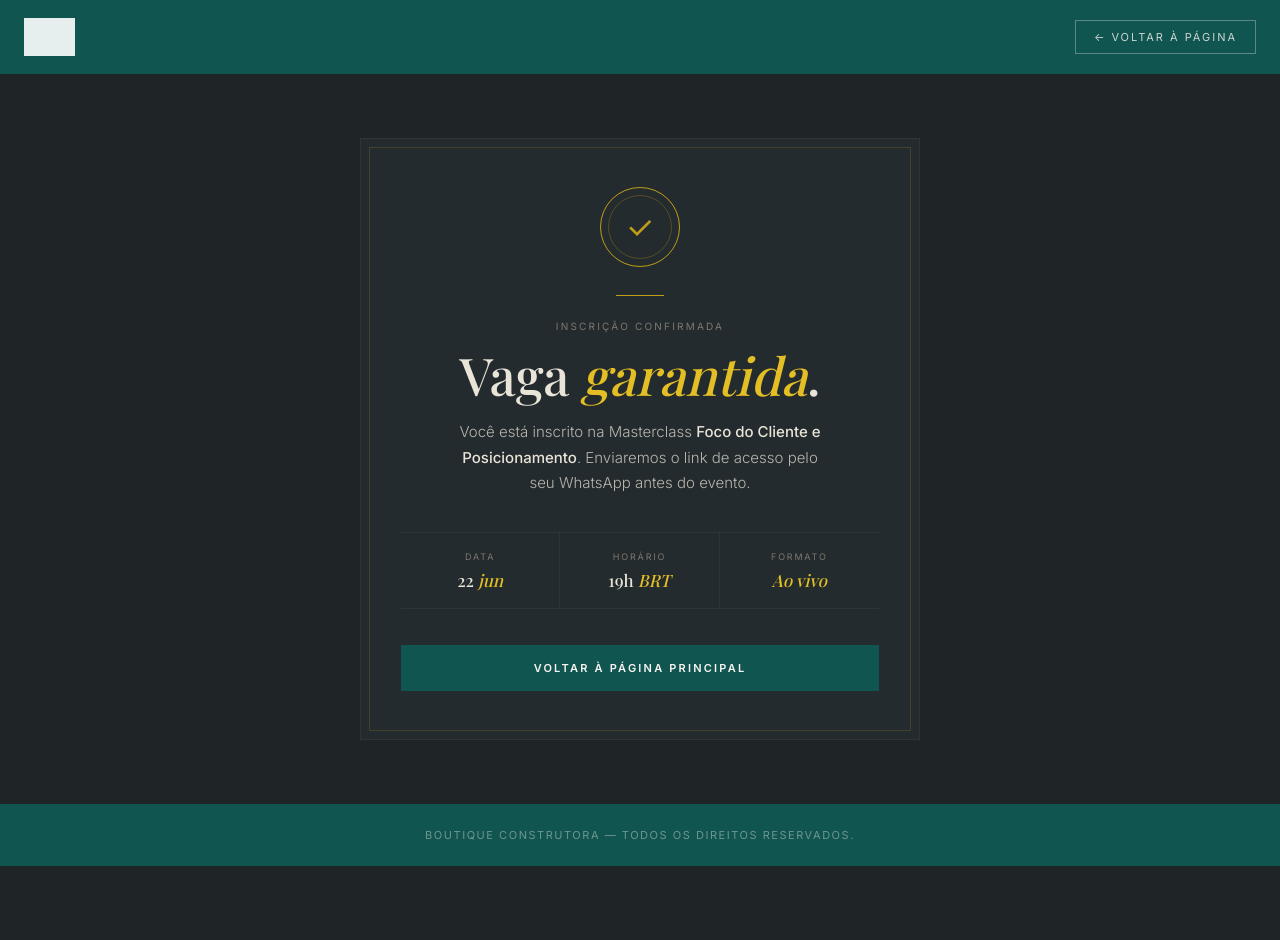
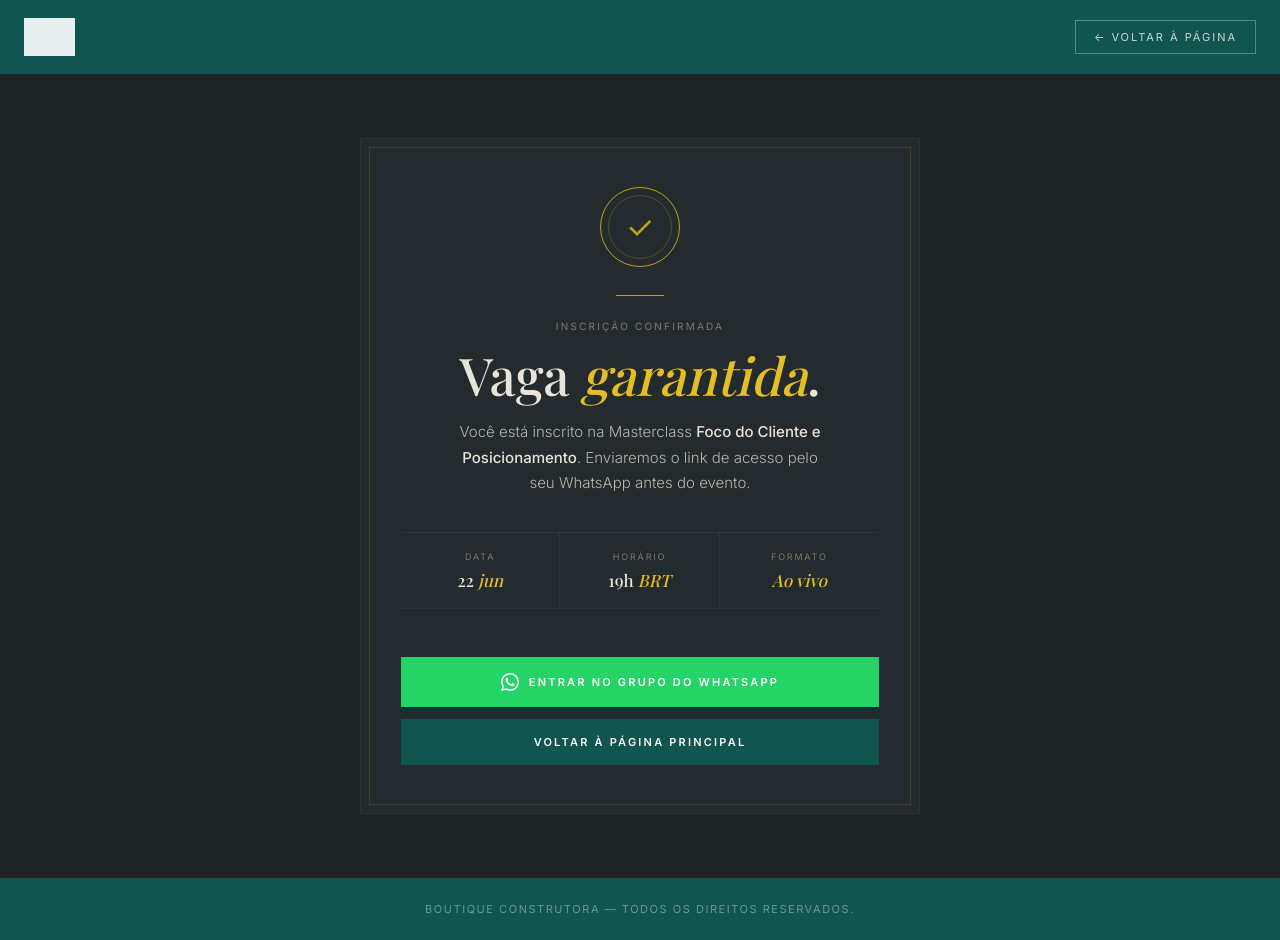
Before and after one commit to LeviBenzecry19/LEADS, a website: page obrigado.html in a window 1280 px wide. Before the commit the page ends 866 px from the top, so only its background shows below. Drawn offline with nearby package versions, Linux system fonts and the light colour scheme; grey boxes are pictures that could not be loaded; a web font is replaced by a local one.

Commit message:
zap grupo

```diff
--- a/obrigado.html
+++ b/obrigado.html
@@ -184,6 +184,25 @@
   }
   .btn-cta:hover { background: var(--primary-dark); }
 
+  /* WhatsApp button */
+  .btn-whatsapp {
+    display: inline-flex; align-items: center; justify-content: center; gap: 10px;
+    width: 100%;
+    background: #25D366;
+    color: #fff;
+    border: 1px solid #25D366;
+    padding: 15px 24px;
+    font-family: var(--sans);
+    font-size: 11px; letter-spacing: .2em; text-transform: uppercase;
+    font-weight: 600;
+    text-decoration: none;
+    transition: background .2s;
+    cursor: pointer;
+    margin-top: 12px;
+  }
+  .btn-whatsapp:hover { background: #1ebe5d; border-color: #1ebe5d; }
+  .btn-whatsapp svg { flex-shrink: 0; }
+
   /* ── Footer ── */
   footer {
     background: var(--primary);
@@ -226,7 +245,11 @@
       </div>
     </div>
 
-    <a class="btn-cta" href="/">Voltar à página principal</a>
+    <a class="btn-whatsapp" href="https://chat.whatsapp.com/J0SrCnWWnXb5I2an2w4ymM" target="_blank" rel="noopener">
+      <svg xmlns="http://www.w3.org/2000/svg" width="18" height="18" viewBox="0 0 24 24" fill="currentColor"><path d="M17.472 14.382c-.297-.149-1.758-.867-2.03-.967-.273-.099-.471-.148-.67.15-.197.297-.767.966-.94 1.164-.173.199-.347.223-.644.075-.297-.15-1.255-.463-2.39-1.475-.883-.788-1.48-1.761-1.653-2.059-.173-.297-.018-.458.13-.606.134-.133.298-.347.446-.52.149-.174.198-.298.298-.497.099-.198.05-.371-.025-.52-.075-.149-.669-1.612-.916-2.207-.242-.579-.487-.5-.669-.51-.173-.008-.371-.01-.57-.01-.198 0-.52.074-.792.372-.272.297-1.04 1.016-1.04 2.479 0 1.462 1.065 2.875 1.213 3.074.149.198 2.096 3.2 5.077 4.487.709.306 1.262.489 1.694.625.712.227 1.36.195 1.871.118.571-.085 1.758-.719 2.006-1.413.248-.694.248-1.289.173-1.413-.074-.124-.272-.198-.57-.347m-5.421 7.403h-.004a9.87 9.87 0 01-5.031-1.378l-.361-.214-3.741.982.998-3.648-.235-.374a9.86 9.86 0 01-1.51-5.26c.001-5.45 4.436-9.884 9.888-9.884 2.64 0 5.122 1.03 6.988 2.898a9.825 9.825 0 012.893 6.994c-.003 5.45-4.437 9.884-9.885 9.884m8.413-18.297A11.815 11.815 0 0012.05 0C5.495 0 .16 5.335.157 11.892c0 2.096.547 4.142 1.588 5.945L.057 24l6.305-1.654a11.882 11.882 0 005.683 1.448h.005c6.554 0 11.89-5.335 11.893-11.893a11.821 11.821 0 00-3.48-8.413z"/></svg>
+      Entrar no grupo do WhatsApp
+    </a>
+    <a class="btn-cta" href="/" style="margin-top:12px">Voltar à página principal</a>
   </div>
 </main>
 
```
